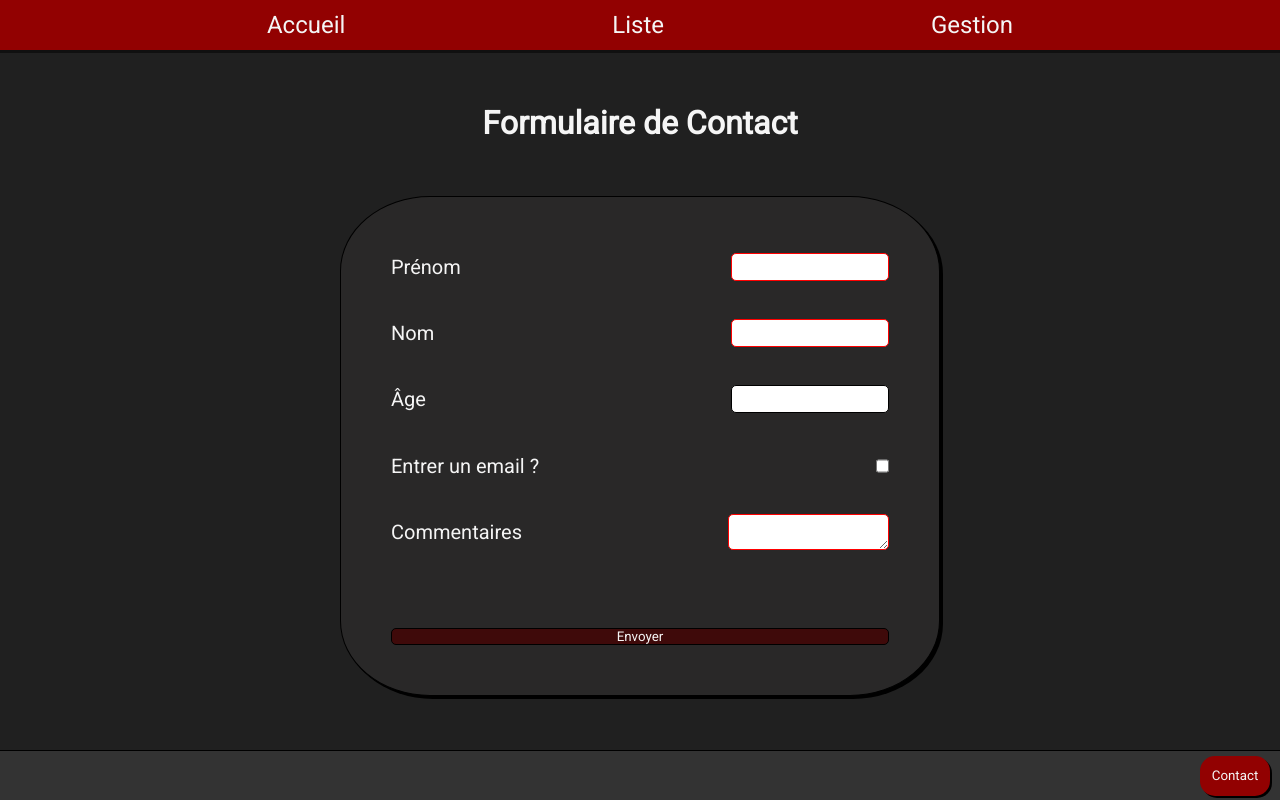
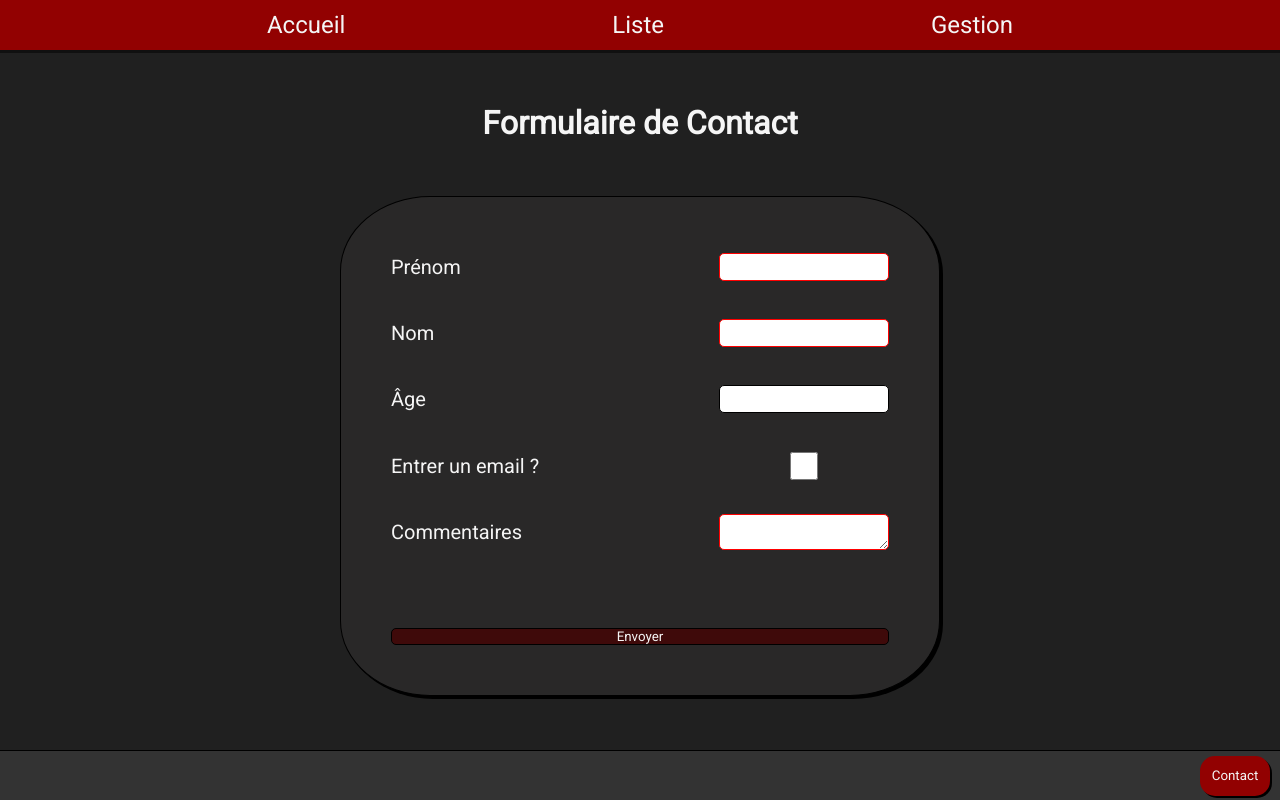
Before and after one commit to pixelexe/exo2-raymond-dan, an Angular app: page /contact in a window 1280 px wide. Built offline with nearby package versions, Linux system fonts and the light colour scheme.

Commit message:
exception removed and validator added

```diff
--- a/src/app/contact/contact.component.css
+++ b/src/app/contact/contact.component.css
@@ -19,7 +19,7 @@ form {
 @media screen and (min-width: 1250px) and (min-height: 800px) {
     form {
         height: 500px;
-        width:600px;
+        width: 600px;
     }
 }
 
@@ -51,6 +51,7 @@ input {
     border-radius: 5px;
     height:70%;
     padding-left: 4px;
+    width: 170px;
 }
 
 form .ng-invalid {
@@ -62,9 +63,8 @@ textarea {
     border-radius: 5px;
     padding-left: 4px;
     padding-top: 4px;
+    width: 170px;
 }
-
-
 
 button {
     background-color: var(--main-red);
--- a/src/app/contact/contact.component.html
+++ b/src/app/contact/contact.component.html
@@ -29,7 +29,7 @@
                 <textarea id="commentaire" formControlName="commentaire"></textarea>
             </div>
 
-            <button type="button" routerLink="/accueil" type="submit" [disabled]="!formContact.valid" (click)="onSubmit()">Envoyer</button>
+            <button type="button" routerLink="/accueil" [disabled]="!formContact.valid" (click)="onSubmit()">Envoyer</button>
         </div>
     </form>
 </div>
--- a/src/app/contact/contact.component.ts
+++ b/src/app/contact/contact.component.ts
@@ -1,7 +1,7 @@
 import { Component } from '@angular/core';
 import { FormControl, FormGroup, ReactiveFormsModule, Validators } from '@angular/forms';
 import { RouterLink } from '@angular/router';
-import { FormData } from '../../interfaces/formData';
+import { FormData } from '../../interfaces/form-data';
 
 @Component({
   selector: 'app-contact',
@@ -14,7 +14,7 @@ export class ContactComponent {
   formContact = new FormGroup({
     prenom: new FormControl('', Validators.required),
     nom: new FormControl('', Validators.required),
-    age: new FormControl(''),
+    age: new FormControl('', Validators.min(0)),
     hasEmail: new FormControl(false),
     email: new FormControl('',  Validators.email),
     commentaire: new FormControl('', Validators.required),
```
Also changed, not shown: src/interfaces/form-data.ts (renamed from src/interfaces/formData.ts).
